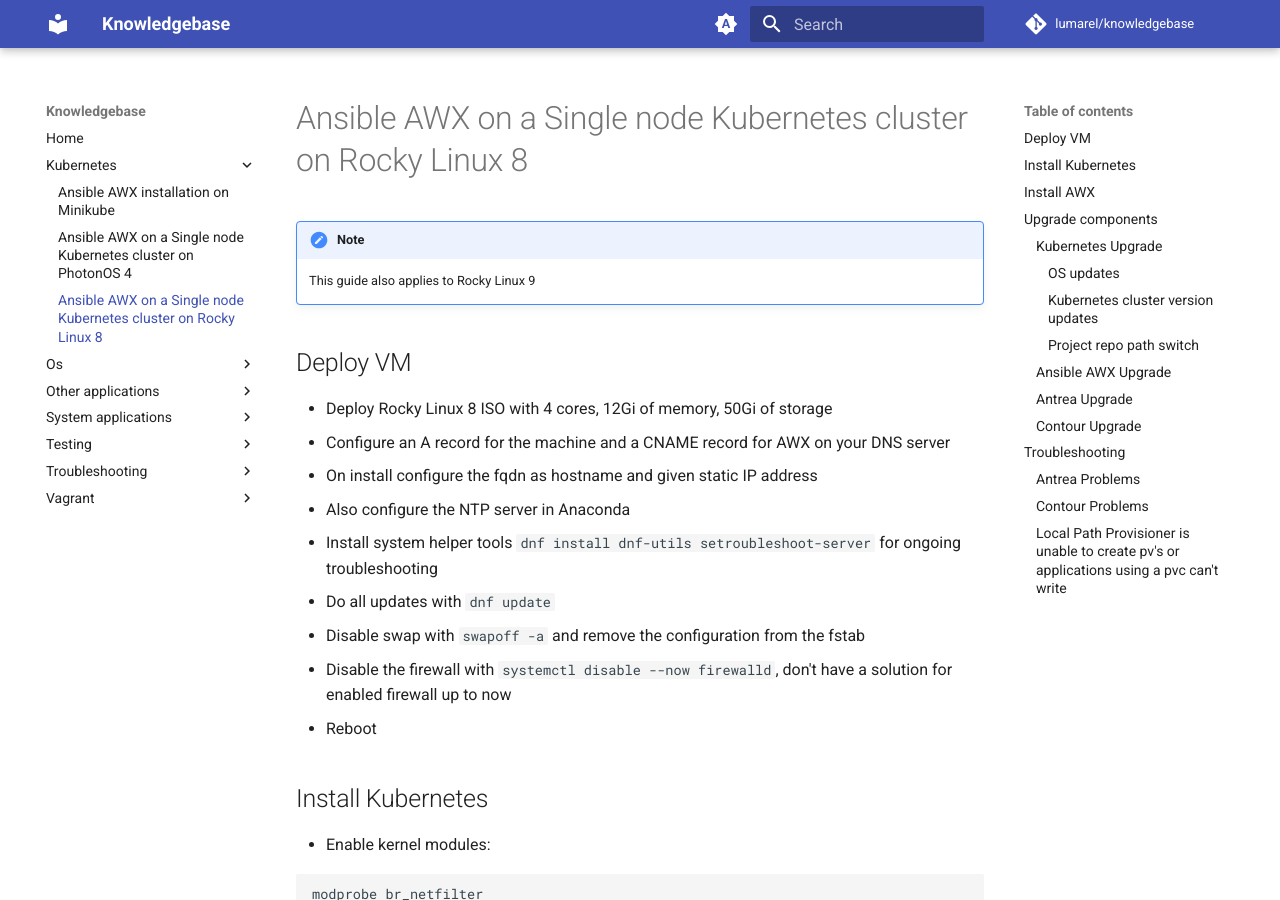
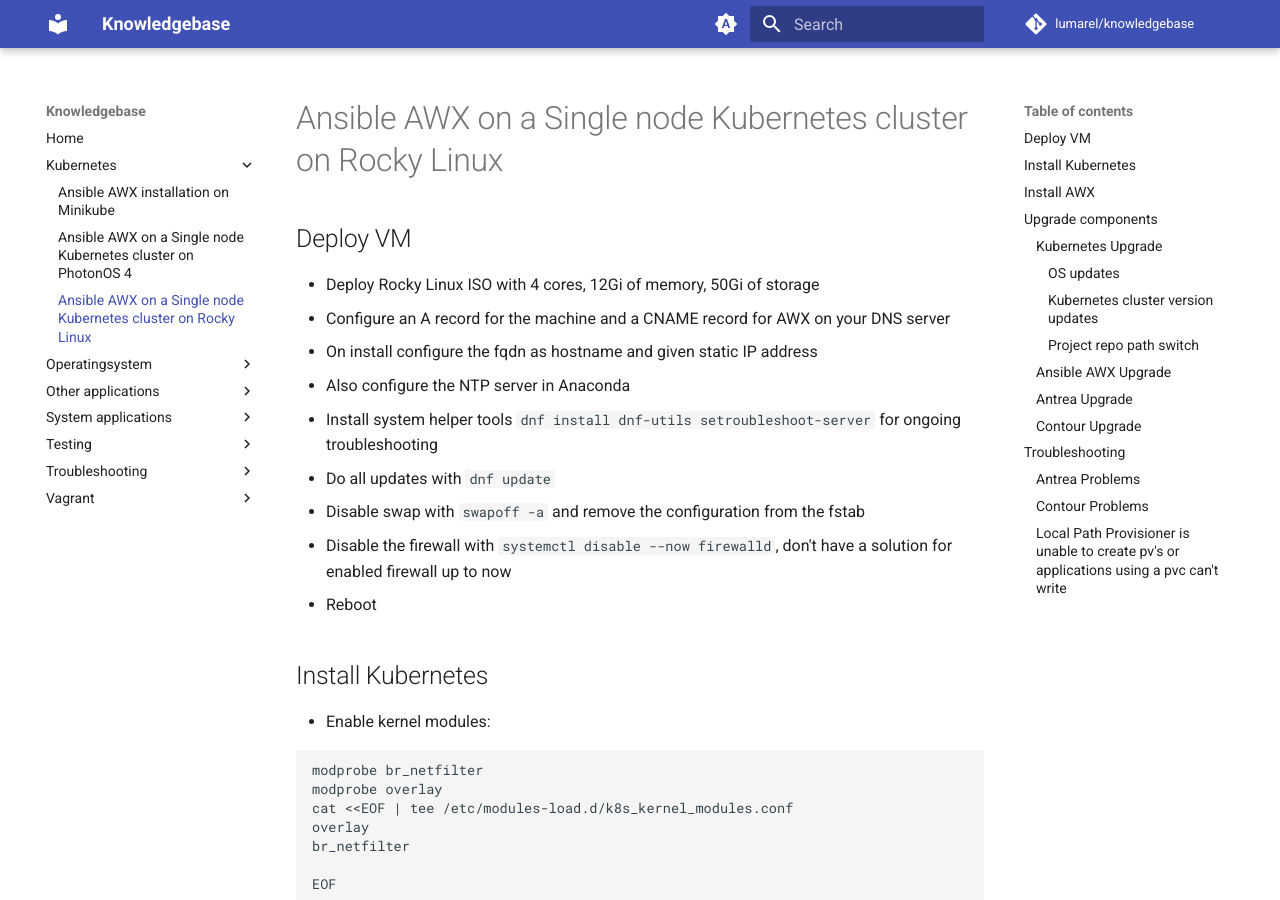
Before and after one commit to lumarel/knowledgebase, an MkDocs documentation site: the page built from docs/kubernetes/rockylinux_awx.md, in a window 1280 px wide and 900 px high. Built offline with MkDocs 1.6.1 and Material for MkDocs 9.7.7, drawn with Linux system fonts in a browser that asks for light colours; comment, search, counter and statistics services are not loaded.

Commit message:
Fix some more stuff

```diff
--- a/docs/kubernetes/rockylinux_awx.md
+++ b/docs/kubernetes/rockylinux_awx.md
@@ -1,11 +1,8 @@
-# Ansible AWX on a Single node Kubernetes cluster on Rocky Linux 8
-
-!!! note
-    This guide also applies to Rocky Linux 9
+# Ansible AWX on a Single node Kubernetes cluster on Rocky Linux
 
 ## Deploy VM
 
-- Deploy Rocky Linux 8 ISO with 4 cores, 12Gi of memory, 50Gi of storage
+- Deploy Rocky Linux ISO with 4 cores, 12Gi of memory, 50Gi of storage
 - Configure an A record for the machine and a CNAME record for AWX on your DNS server
 - On install configure the fqdn as hostname and given static IP address
 - Also configure the NTP server in Anaconda
--- a/mkdocs.yml
+++ b/mkdocs.yml
@@ -24,6 +24,7 @@ theme:
         icon: material/brightness-4
         name: Switch to system preference
   features:
+    - content.tabs.link
     - navigation.instant
     - navigation.instant.progress
     - navigation.tracking
```
Also changed, not shown: README.md (+2 -0 lines), docs/operatingsystem/disk.md (renamed from docs/os/disk.md), docs/operatingsystem/photonos.md (renamed from docs/os/photonos.md).
